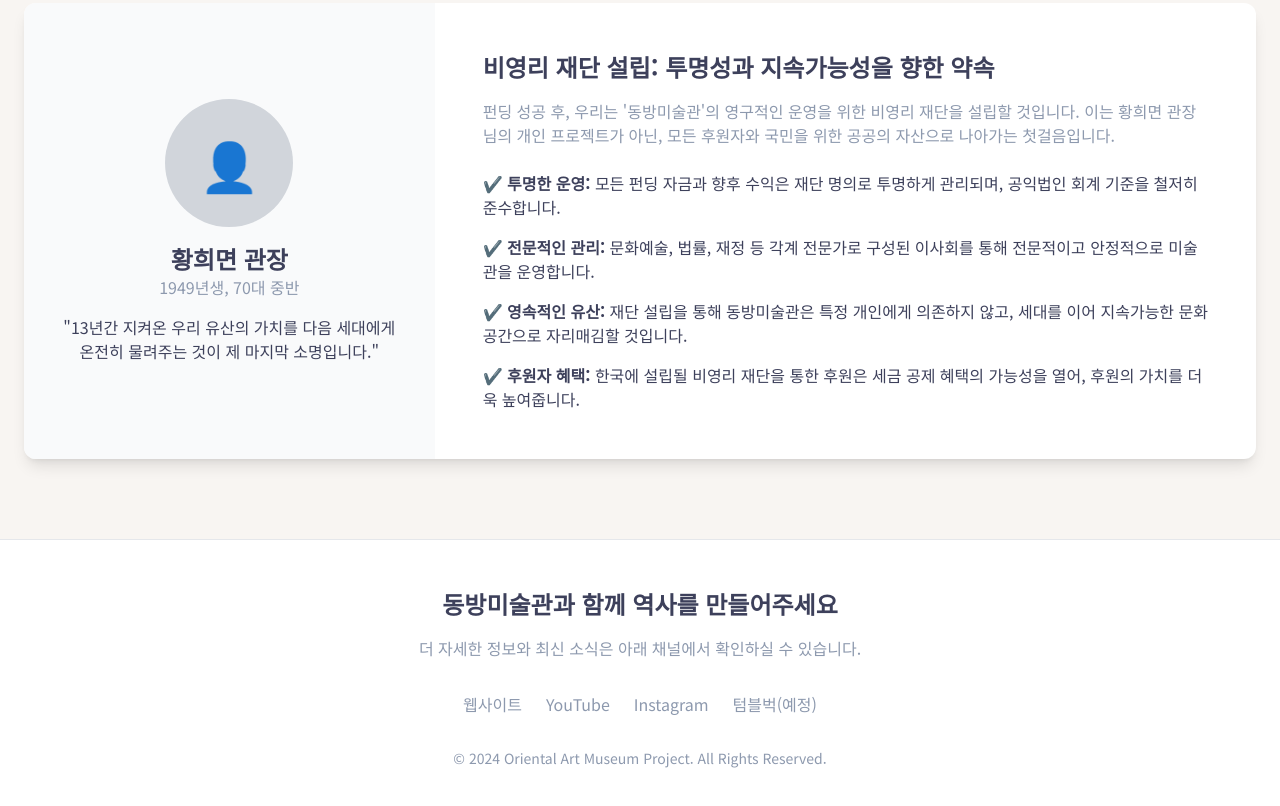
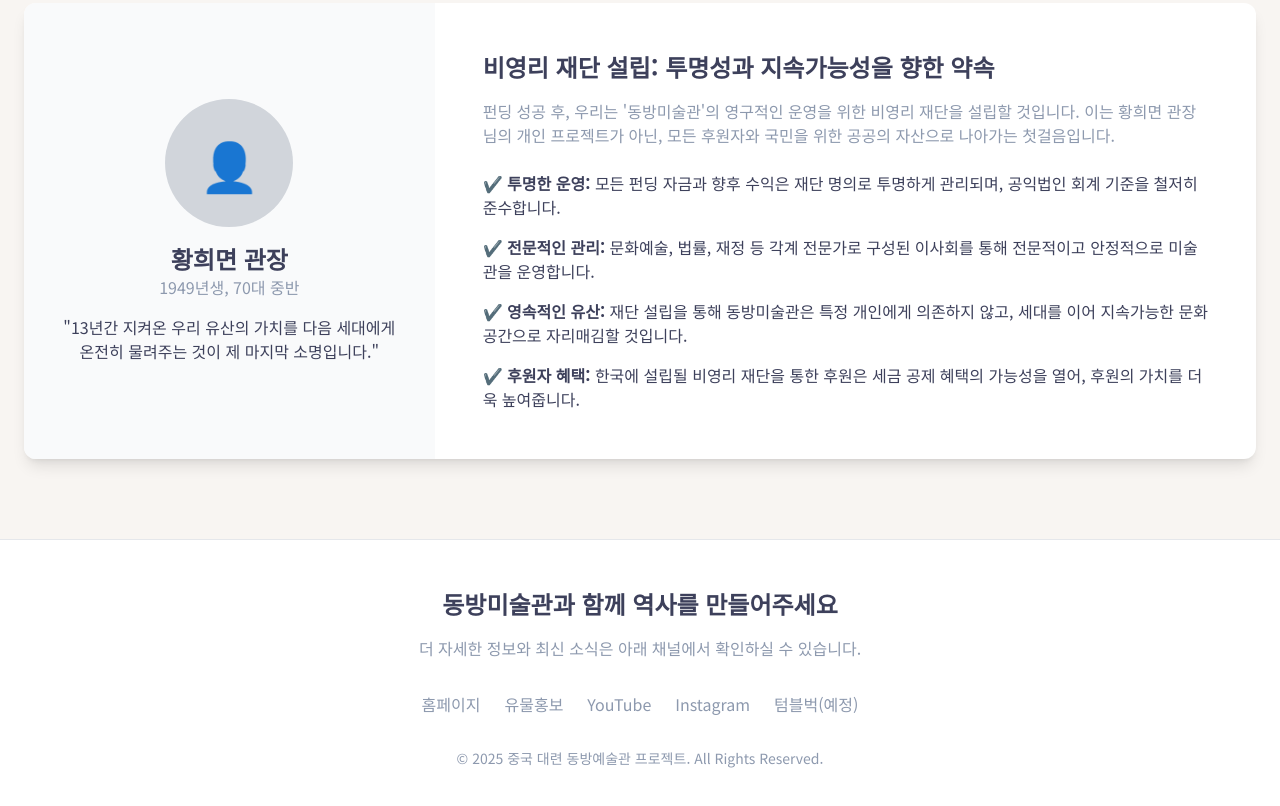
Before and after one commit to hjyeagle/J-dongbang-museum, a plain HTML site: page index.html in a window 1280 px wide. Shown: the part 3747-4553 px from the top of the page. Drawn offline with nearby package versions, Linux system fonts and the light colour scheme.

Commit message:
Update index.html
링크사이트 수정.

```diff
--- a/index.html
+++ b/index.html
@@ -351,12 +351,13 @@
             <h3 class="text-2xl font-bold text-primary mb-4">동방미술관과 함께 역사를 만들어주세요</h3>
             <p class="mb-8">더 자세한 정보와 최신 소식은 아래 채널에서 확인하실 수 있습니다.</p>
             <div class="flex justify-center space-x-6 mb-8">
-                 <a href="https://hjyeagle.github.io/dongbang-museum" target="_blank" class="hover:text-accent-color transition-colors">웹사이트</a>
+                 <a href="https://koreamuseum.modoo.link/" target="_blank" class="hover:text-accent-color transition-colors">홈페이지</a>
+                 <a href="https://hjyeagle.github.io/dongbang-museum" target="_blank" class="hover:text-accent-color transition-colors">유물홍보</a>
                  <a href="https://www.youtube.com/@dongbang_artmuseum" target="_blank" class="hover:text-accent-color transition-colors">YouTube</a>
                  <a href="https://www.instagram.com/dongbangartmuseum" target="_blank" class="hover:text-accent-color transition-colors">Instagram</a>
                  <a href="#" class="hover:text-accent-color transition-colors">텀블벅(예정)</a>
             </div>
-            <p class="text-sm">&copy; 2024 Oriental Art Museum Project. All Rights Reserved.</p>
+            <p class="text-sm">&copy; 2025 중국 대련 동방예술관 프로젝트. All Rights Reserved.</p>
         </div>
     </footer>
 
```
